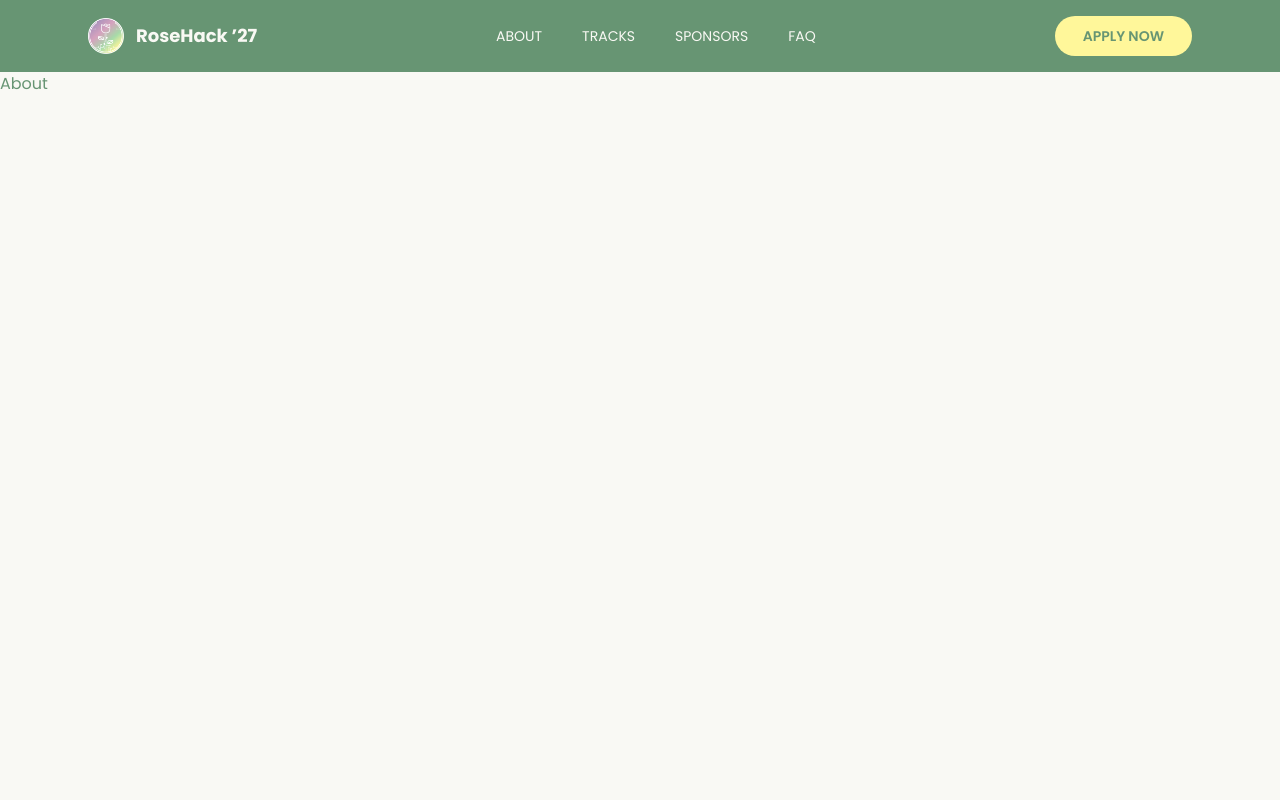
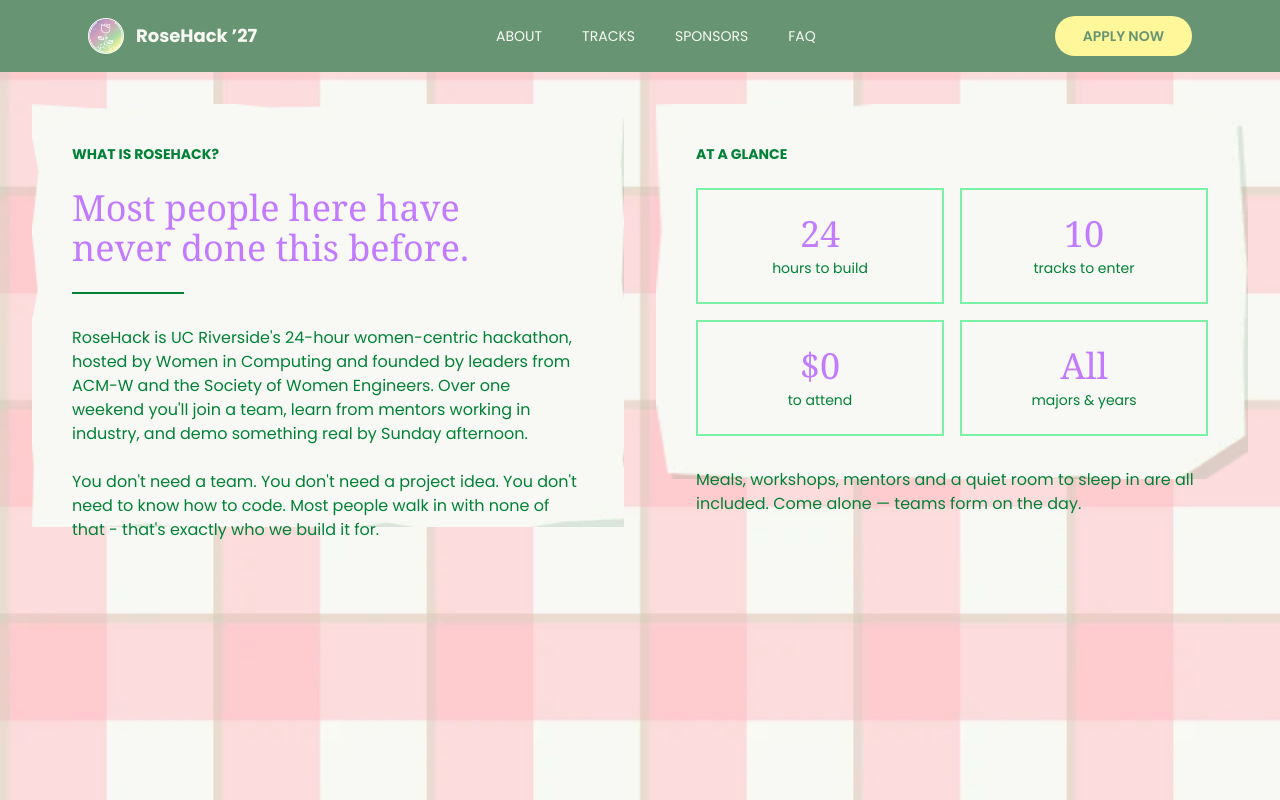
Before and after one commit to rosehackucr/rosehack27, a Next.js app: page /about in a window 1280 px wide. Built offline with nearby package versions, Linux system fonts and the light colour scheme.

Commit message:
update images

```diff
--- a/src/app/about/page.tsx
+++ b/src/app/about/page.tsx
@@ -1,5 +1,87 @@
+import background from "@/public/gingham-panel.webp";
+import Box1 from "@/public/paper-card-md.webp";
+import Box2 from "@/public/paper-card-sm.webp";
+
+const stats = [
+  { value: "24", label: "hours to build" },
+  { value: "10", label: "tracks to enter" },
+  { value: "$0", label: "to attend" },
+  { value: "All", label: "majors & years" },
+];
+
 const About = () => {
-  return <div>About</div>;
+  return (
+    <div className="p-8">
+      <img
+        src={background.src}
+        alt="Gingham Panel"
+        className="fixed inset-0 -z-10 h-full w-full object-cover"
+      />
+
+      <div className="flex flex-col items-start gap-8 md:flex-row">
+        <div className="relative w-full max-w-2xl">
+          <img src={Box1.src} alt="Paper" className="h-auto w-full" />
+
+          <div className="absolute inset-0 p-10">
+            <div className="text-sm font-bold text-green-700">
+              WHAT IS ROSEHACK?
+            </div>
+
+            <div className="mt-6 font-serif text-4xl text-purple-400">
+              Most people here have
+              <br />
+              never done this before.
+            </div>
+
+            <div className="mt-6 w-28 border-t-2 border-green-700" />
+
+            <div className="text-md mt-8 text-green-700">
+              RoseHack is UC Riverside's 24-hour women-centric hackathon, hosted
+              by Women in Computing and founded by leaders from ACM-W and the
+              Society of Women Engineers. Over one weekend you'll join a team,
+              learn from mentors working in industry, and demo something real by
+              Sunday afternoon.
+            </div>
+
+            <div className="text-md mt-6 text-green-700">
+              You don't need a team. You don't need a project idea. You don't
+              need to know how to code. Most people walk in with none of that -
+              that's exactly who we build it for.
+            </div>
+          </div>
+        </div>
+
+        <div className="relative w-full max-w-2xl">
+          <img src={Box2.src} alt="Paper" className="h-auto w-full" />
+
+          <div className="absolute inset-0 p-10">
+            <div className="text-sm font-bold text-green-700">AT A GLANCE</div>
+
+            <div className="mt-6 grid grid-cols-2 gap-4">
+              {stats.map((stat) => (
+                <div
+                  key={stat.label}
+                  className="flex flex-col items-center justify-center border-2 border-green-300 py-6 text-center"
+                >
+                  <div className="font-serif text-4xl text-purple-400">
+                    {stat.value}
+                  </div>
+                  <div className="mt-1 text-sm text-green-700">
+                    {stat.label}
+                  </div>
+                </div>
+              ))}
+            </div>
+
+            <div className="text-md mt-8 text-green-700">
+              Meals, workshops, mentors and a quiet room to sleep in are all
+              included. Come alone — teams form on the day.
+            </div>
+          </div>
+        </div>
+      </div>
+    </div>
+  );
 };
 
 export default About;
```
